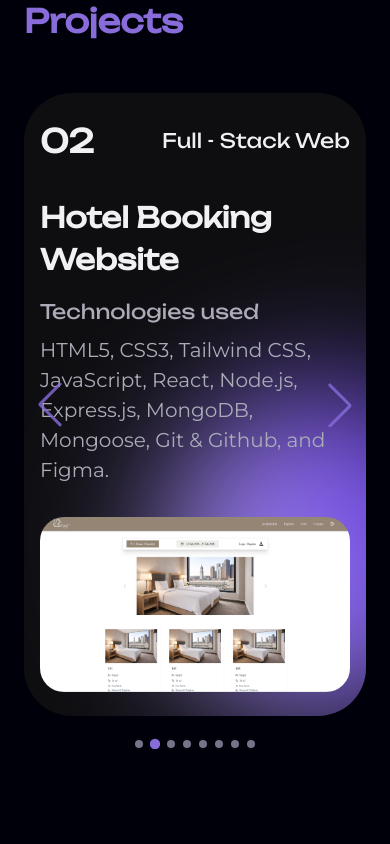
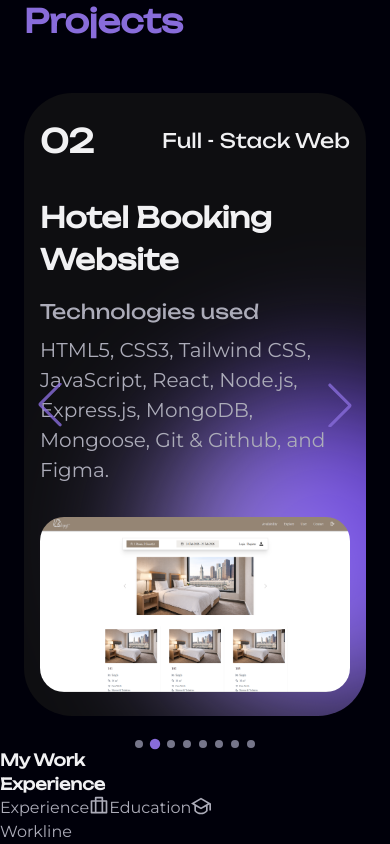
Before and after one commit to Pannnomaly/my-portfolio, a React (Vite) app: page / in a window 390 px wide. Shown: the part 1902-2746 px from the top of the page. Before the commit the page ends 2651 px from the top, so only its background shows below. Built offline with nearby package versions, Linux system fonts and the light colour scheme.

Commit message:
feat(toggle): implement state-driven view switch with custom button and mock data

```diff
--- /dev/null
+++ b/src/components/Education.jsx
@@ -0,0 +1,23 @@
+import { educations } from "../lib/data/educations.js";
+
+export default function Education ()
+{
+    return (
+        <div>
+            {educations.map((education) => (
+                <div key={education.id}>
+                    <div>
+                        <div>
+                            <h1>{education.title}</h1>
+                            <h3>{education.subTitle}</h3>
+                        </div>
+
+                        <h2>{education.year}</h2>
+                    </div>
+
+                    <p>{education.description}</p>
+                </div>
+            ))}
+        </div>
+    );
+}
--- /dev/null
+++ b/src/components/Experience.jsx
@@ -0,0 +1,23 @@
+import { experiences } from "../lib/data/experiences.js";
+
+export default function Experience ()
+{
+    return (
+        <div>
+            {experiences.map((experience) => (
+                <div key={experience.id}>
+                    <div>
+                        <div>
+                            <h1>{experience.title}</h1>
+                            <h3>{experience.subTitle}</h3>
+                        </div>
+
+                        <h2>{experience.year}</h2>
+                    </div>
+
+                    <p>{experience.description}</p>
+                </div>
+            ))}
+        </div>
+    );
+}
--- /dev/null
+++ b/src/components/ToggleButton.jsx
@@ -0,0 +1,8 @@
+export default function ToggleButton ({ children, onClick })
+{
+    return (
+        <button onClick={onClick} className="">
+            {children}
+        </button>
+    );
+}
--- a/src/components/Work.jsx
+++ b/src/components/Work.jsx
@@ -1,8 +1,45 @@
+import { useState } from "react";
+import ToggleButton from "./ToggleButton.jsx";
+import Experience from "./Experience.jsx";
+import Education from "./Education.jsx";
+
 export default function Work ()
 {
+    const [view, setView] = useState("");
+
     return (
         <div>
+            <h2>
+                <span>My Work</span>
+                <br /> Experience
+            </h2>
 
+            <div>
+                <div>
+                    <ToggleButton onClick={() => {
+                        setView("experience");
+                    }}>
+                        <div className="flex">
+                            <p>Experience</p>
+                            <span><svg className="w-5 h-5 md:w-7 md:h-7 shrink-0" xmlns="http://www.w3.org/2000/svg" viewBox="0 0 24 24" fill="currentColor"><path d="M7 5V2C7 1.44772 7.44772 1 8 1H16C16.5523 1 17 1.44772 17 2V5H21C21.5523 5 22 5.44772 22 6V20C22 20.5523 21.5523 21 21 21H3C2.44772 21 2 20.5523 2 20V6C2 5.44772 2.44772 5 3 5H7ZM15 7H9V19H15V7ZM7 7H4V19H7V7ZM17 7V19H20V7H17ZM9 3V5H15V3H9Z"></path></svg></span>
+                        </div>
+                    </ToggleButton>
+                    <ToggleButton onClick={() => {
+                        setView("education");
+                    }}>
+                        <div className="flex">
+                            <p>Education</p>
+                            <span><svg className="w-5 h-5 md:w-7 md:h-7 shrink-0" xmlns="http://www.w3.org/2000/svg" viewBox="0 0 24 24" fill="currentColor"><path d="M4 11.3333L0 9L12 2L24 9V17.5H22V10.1667L20 11.3333V18.0113L19.7774 18.2864C17.9457 20.5499 15.1418 22 12 22C8.85817 22 6.05429 20.5499 4.22263 18.2864L4 18.0113V11.3333ZM6 12.5V17.2917C7.46721 18.954 9.61112 20 12 20C14.3889 20 16.5328 18.954 18 17.2917V12.5L12 16L6 12.5ZM3.96927 9L12 13.6846L20.0307 9L12 4.31541L3.96927 9Z"></path></svg></span>
+                        </div>
+                    </ToggleButton>
+                </div>
+
+                <div>
+                    <div>Workline</div>
+                    {view === "experience" && <Experience />}
+                    {view === "education" && <Education />}
+                </div>
+            </div>
         </div>
     );
 }
--- /dev/null
+++ b/src/lib/data/educations.js
@@ -0,0 +1,23 @@
+export const educations = [
+    {
+        id: 1,
+        title: "edutitle1",
+        subTitle: "sub-title1",
+        year: "year1",
+        description: "description1",
+    },
+    {
+        id: 2,
+        title: "edutitle2",
+        subTitle: "sub-title2",
+        year: "year2",
+        description: "description2",
+    },
+    {
+        id: 3,
+        title: "edutitle3",
+        subTitle: "sub-title3",
+        year: "year3",
+        description: "description3",
+    },
+];
--- /dev/null
+++ b/src/lib/data/experiences.js
@@ -0,0 +1,23 @@
+export const experiences = [
+    {
+        id: 1,
+        title: "title1",
+        subTitle: "sub-title1",
+        year: "year1",
+        description: "description1",
+    },
+    {
+        id: 2,
+        title: "title2",
+        subTitle: "sub-title2",
+        year: "year2",
+        description: "description2",
+    },
+    {
+        id: 3,
+        title: "title3",
+        subTitle: "sub-title3",
+        year: "year3",
+        description: "description3",
+    },
+];
```
